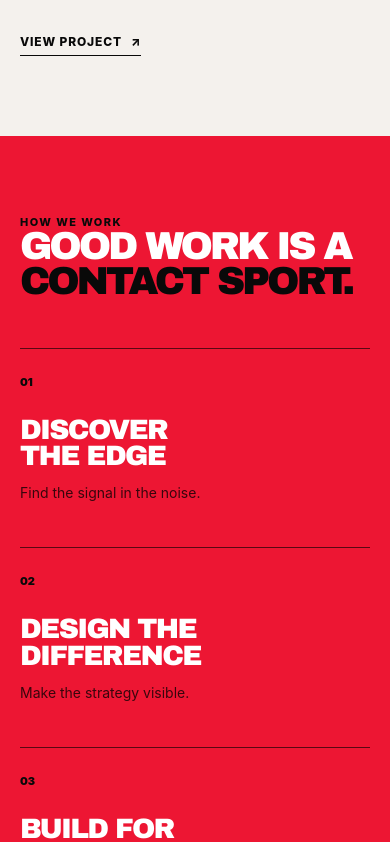
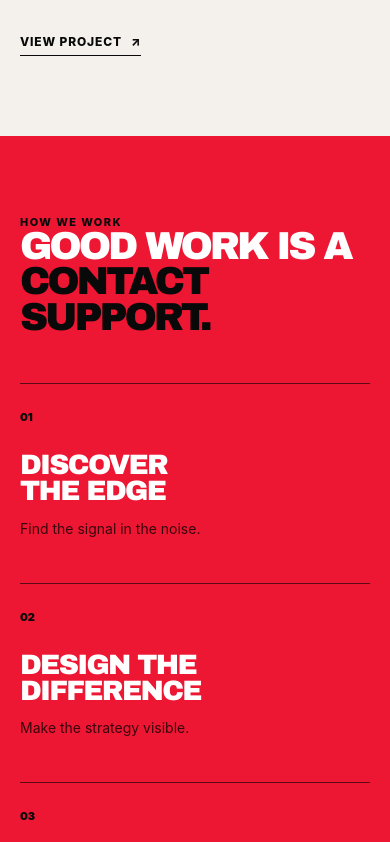
Before and after one commit to Jyoti07-git/Katanawebstudios, a Next.js app: page / in a window 390 px wide. Shown: the part 4380-5222 px from the top of the page. Built offline with nearby package versions, Linux system fonts and the light colour scheme; no server answers.

Commit message:
Fix mobile menu layering

```diff
--- a/app/globals.css
+++ b/app/globals.css
@@ -137,7 +137,40 @@ h1, h2, h3, p { margin: 0; }
 
 @media (max-width: 800px) {
   :root { --shell: min(100% - 40px, 1180px); }
-  .section { padding-block: 80px; }.header-inner { min-height: 70px; }.desktop-nav { display: none; }.menu-button { display: inline-flex; }.mobile-nav { position: fixed; inset: 70px 0 0; display: flex; flex-direction: column; gap: 22px; padding: 36px 20px; visibility: hidden; background: var(--ink); opacity: 0; pointer-events: none; transform: translateY(-4px); transition: visibility .25s, opacity .25s, transform .25s; }.mobile-nav--open { visibility: visible; opacity: 1; pointer-events: auto; transform: translateY(0); }.mobile-nav a:not(.button) { font-family: var(--display); font-size: 44px; font-weight: 900; letter-spacing: -.08em; line-height: .9; text-transform: uppercase; transform: translateY(12px); transition: transform .35s cubic-bezier(.2,.8,.2,1), color .2s; }.mobile-nav--open a:not(.button) { transform: translateY(0); }.mobile-nav .button { margin-top: 14px; width: max-content; }
+  .section { padding-block: 80px; }.header-inner { min-height: 70px; }.desktop-nav { display: none; }.menu-button { display: inline-flex; }.mobile-nav {
+  position: fixed;
+  top: 70px;
+  right: 0;
+  bottom: 0;
+  left: 0;
+
+  z-index: 29;
+
+  display: flex;
+  flex-direction: column;
+  align-items: flex-start;
+  gap: 22px;
+
+  width: 100%;
+  min-height: calc(100dvh - 70px);
+
+  padding: 36px 20px;
+
+  overflow-y: auto;
+  overscroll-behavior: contain;
+
+  visibility: hidden;
+  opacity: 0;
+  pointer-events: none;
+
+  background: var(--ink);
+
+  transform: translateY(-4px);
+  transition:
+    visibility .25s,
+    opacity .25s,
+    transform .25s;
+}.mobile-nav--open { visibility: visible; opacity: 1; pointer-events: auto; transform: translateY(0); }.mobile-nav a:not(.button) { font-family: var(--display); font-size: 44px; font-weight: 900; letter-spacing: -.08em; line-height: .9; text-transform: uppercase; transform: translateY(12px); transition: transform .35s cubic-bezier(.2,.8,.2,1), color .2s; }.mobile-nav--open a:not(.button) { transform: translateY(0); }.mobile-nav .button { margin-top: 14px; width: max-content; }
   .hero { min-height: max(760px, 100svh); }.hero__content { padding-bottom: 105px; }.hero h1 { font-size: clamp(50px, 14vw, 86px); }.hero__bottom { align-items: flex-start; flex-direction: column; margin-top: 32px; }.hero__bottom > p { font-size: 16px; }.hero__actions { gap: 20px; }.scroll-cue { display: none; }
   .manifesto { grid-template-columns: 1fr; gap: 27px; }.manifesto__body { max-width: 500px; }.manifesto h2, .section-top h2, .process-section h2 { font-size: clamp(39px, 10vw, 68px); }.section-top { align-items: flex-start; flex-direction: column; margin-bottom: 38px; }.service-item { grid-template-columns: 30px 1fr auto; gap: 14px; min-height: unset; padding: 28px 0; }.service-item p { grid-column: 2 / -1; }.service-item h3 { font-size: 31px; }.service-item > svg { align-self: start; }.work-grid { grid-template-columns: 1fr; gap: 48px; }.work-card__visual { height: 430px; }.process-grid { grid-template-columns: 1fr 1fr; gap: 44px 20px; margin-top: 48px; }.process-step h3 { margin-top: 32px; }.quote-section { padding-block: 85px; }.final-cta { min-height: 530px; }.final-cta__inner { padding-block: 90px; }
   .page-hero { min-height: 445px; }.page-hero__content { padding-top: 137px; padding-bottom: 55px; }.page-hero h1 { font-size: clamp(47px, 13vw, 82px); }.page-hero__intro { font-size: 16px; }.capability { grid-template-columns: 35px 1fr; gap: 18px; padding: 34px 0; }.capability__detail { grid-column: 2; }.capability h2 { font-size: 33px; }.dark-banner .shell { padding-block: 76px; }.dark-banner h2 { font-size: clamp(39px, 10vw, 70px); }.work-grid--page { grid-template-columns: 1fr; row-gap: 48px; }.work-grid--page .work-card__visual { height: 430px; }.case-note { flex-direction: column; gap: 21px; padding-bottom: 80px; }.about-story { grid-template-columns: 1fr; gap: 32px; }.values { padding-block: 78px; }.values__grid { grid-template-columns: 1fr; margin-top: 35px; }.values__grid > div { min-height: 210px; }.values__grid h3 { margin-top: 45px; }
--- a/app/page.tsx
+++ b/app/page.tsx
@@ -41,7 +41,7 @@ export default function HomePage() {
       </section>
 
       <section className="process-section section">
-        <div className="shell"><Reveal><p className="eyebrow">How we work</p><h2>Good work is a<br /><span>contact sport.</span></h2></Reveal>
+        <div className="shell"><Reveal><p className="eyebrow">How we work</p><h2>Good work is a<br /><span>contact support.</span></h2></Reveal>
           <div className="process-grid">{process.map((step, index) => <Reveal key={step} delay={index * 0.08}><div className="process-step"><span>0{index + 1}</span><h3>{step}</h3><p>{["Find the signal in the noise.", "Make the strategy visible.", "Turn ambition into interaction.", "Measure what changes."][index]}</p></div></Reveal>)}</div>
         </div>
       </section>
```
